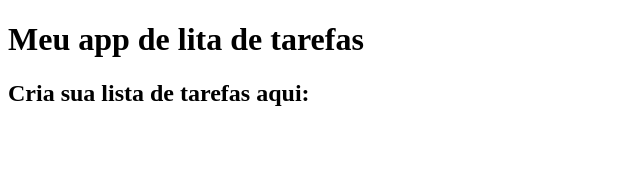
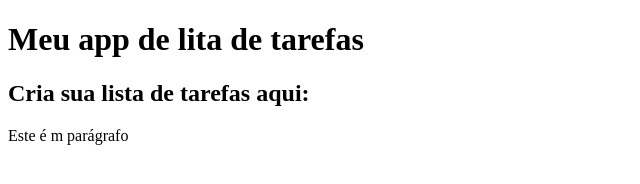
Before and after one commit to graziimx/primeiro-repositorio, a plain HTML site: page index.html in a window 1280 px wide. Shown: the whole page, without its empty margins (0-640 px from the left). Drawn offline with Linux system fonts and the light colour scheme.

Commit message:
adicionado o paragrafo

```diff
--- a/index.html
+++ b/index.html
@@ -8,5 +8,6 @@
 <body>
     <h1> Meu app de lita de tarefas</h1>
 <h2>Cria sua lista de tarefas aqui:</h2>
+<p>Este é m parágrafo</p>
 </body>
 </html>
```
